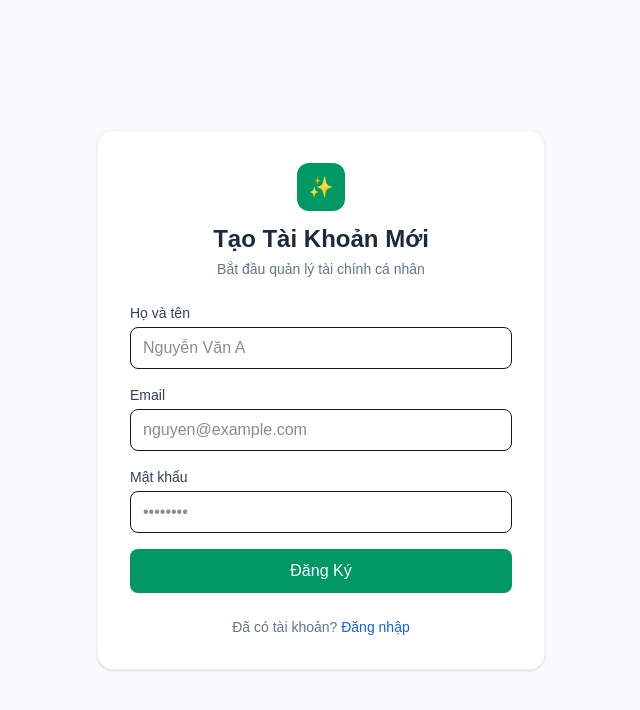
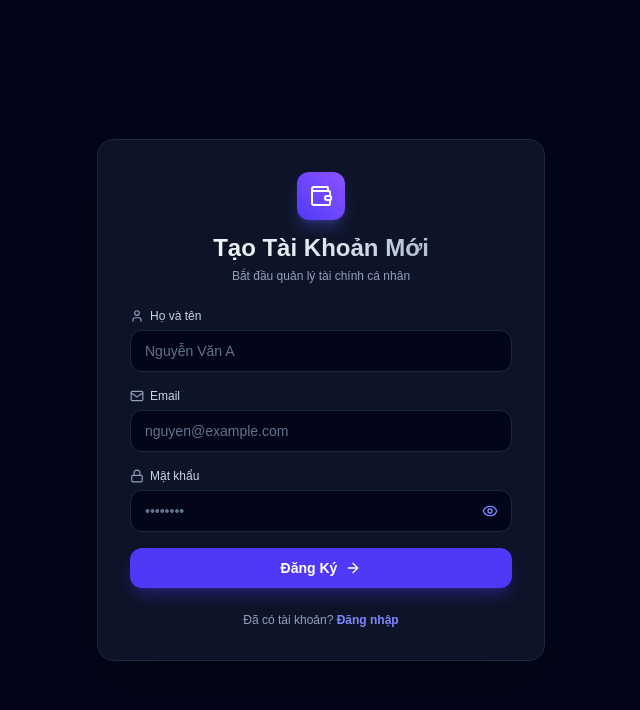
Before and after one commit to trongnguyen72311-wq/internship-personal-nguyentrongnguyen, a Next.js app: page /register in a window 1280 px wide. Shown: the top 710 px of the page, without its empty margins (319-959 px from the left). Built offline with nearby package versions, Linux system fonts and the light colour scheme.

Commit message:
feat: add password visibility toggle eye button to auth pages

```diff
--- a/app/login/page.tsx
+++ b/app/login/page.tsx
@@ -3,10 +3,12 @@
 import { useState } from 'react'
 import { login } from '@/app/actions/auth'
 import Link from 'next/link'
+import { Wallet, Lock, Mail, ArrowRight, Eye, EyeOff } from 'lucide-react'
 
 export default function LoginPage() {
   const [error, setError] = useState<string | null>(null)
   const [loading, setLoading] = useState(false)
+  const [showPassword, setShowPassword] = useState(false)
 
   async function handleSubmit(formData: FormData) {
     setLoading(true)
@@ -19,57 +21,79 @@ export default function LoginPage() {
   }
 
   return (
-    <main className="min-h-screen flex items-center justify-center bg-slate-50 dark:bg-slate-950 p-4">
-      <div className="max-w-md w-full bg-white dark:bg-slate-900 rounded-2xl p-8 shadow-sm border border-slate-100 dark:border-slate-800">
+    <main className="min-h-screen flex items-center justify-center bg-slate-950 text-slate-100 p-4 selection:bg-indigo-500 selection:text-white">
+      <div className="max-w-md w-full bg-slate-900/90 backdrop-blur-md rounded-2xl p-8 shadow-2xl border border-slate-800">
+
+        {/* Logo & Tiêu đề */}
         <div className="text-center mb-6">
-          <div className="w-12 h-12 bg-blue-600 rounded-xl flex items-center justify-center mx-auto mb-3 text-white font-bold text-xl">
-            💳
+          <div className="w-12 h-12 bg-gradient-to-tr from-indigo-600 to-violet-500 rounded-xl flex items-center justify-center mx-auto mb-3 shadow-lg shadow-indigo-500/30 text-white">
+            <Wallet className="w-6 h-6" />
           </div>
-          <h1 className="text-2xl font-bold text-slate-800 dark:text-white">Đăng Nhập</h1>
-          <p className="text-sm text-slate-500 mt-1">Hệ thống Quản Lý Thu Chi Cá Nhân</p>
+          <h1 className="text-2xl font-bold bg-gradient-to-r from-white via-slate-200 to-slate-400 bg-clip-text text-transparent">
+            Đăng Nhập
+          </h1>
+          <p className="text-xs text-slate-400 mt-1">Sổ Thu Chi Cá Nhân</p>
         </div>
 
+        {/* Thông báo lỗi */}
         {error && (
-          <div className="mb-4 p-3 text-sm text-rose-600 bg-rose-50 border border-rose-200 rounded-lg">
+          <div className="mb-4 p-3 text-xs text-rose-400 bg-rose-500/10 border border-rose-500/20 rounded-xl">
             {error}
           </div>
         )}
 
         <form action={handleSubmit} className="space-y-4">
           <div>
-            <label className="block text-sm font-medium text-slate-700 dark:text-slate-300 mb-1">Email</label>
+            <label className="block text-xs font-medium text-slate-300 mb-1.5 flex items-center gap-1.5">
+              <Mail className="w-3.5 h-3.5 text-slate-400" />
+              <span>Email</span>
+            </label>
             <input
               type="email"
               name="email"
               required
               placeholder="nguyen@example.com"
-              className="w-full px-3 py-2 border rounded-lg dark:bg-slate-800 dark:border-slate-700 dark:text-white"
+              className="w-full px-3.5 py-2.5 bg-slate-950 border border-slate-800 rounded-xl text-sm text-white placeholder-slate-500 placeholder:opacity-100 focus:outline-none focus:border-indigo-500 focus:ring-1 focus:ring-indigo-500 transition"
             />
           </div>
 
           <div>
-            <label className="block text-sm font-medium text-slate-700 dark:text-slate-300 mb-1">Mật khẩu</label>
-            <input
-              type="password"
-              name="password"
-              required
-              placeholder="••••••••"
-              className="w-full px-3 py-2 border rounded-lg dark:bg-slate-800 dark:border-slate-700 dark:text-white"
-            />
+            <label className="block text-xs font-medium text-slate-300 mb-1.5 flex items-center gap-1.5">
+              <Lock className="w-3.5 h-3.5 text-slate-400" />
+              <span>Mật khẩu</span>
+            </label>
+            <div className="relative">
+              <input
+                type={showPassword ? 'text' : 'password'}
+                name="password"
+                required
+                placeholder="••••••••"
+                className="w-full pl-3.5 pr-10 py-2.5 bg-slate-950 border border-slate-800 rounded-xl text-sm text-white placeholder-slate-500 placeholder:opacity-100 focus:outline-none focus:border-indigo-500 focus:ring-1 focus:ring-indigo-500 transition"
+              />
+              <button
+                type="button"
+                onClick={() => setShowPassword(!showPassword)}
+                className="absolute right-3 top-1/2 -translate-y-1/2 text-slate-500 hover:text-slate-300 p-0.5 rounded transition"
+                tabIndex={-1}
+              >
+                {showPassword ? <EyeOff className="w-4 h-4" /> : <Eye className="w-4 h-4 text-indigo-400" />}
+              </button>
+            </div>
           </div>
 
           <button
             type="submit"
             disabled={loading}
-            className="w-full py-2.5 bg-blue-600 hover:bg-blue-700 text-white font-medium rounded-lg transition disabled:opacity-50"
+            className="w-full mt-2 py-2.5 bg-indigo-600 hover:bg-indigo-500 text-white font-semibold text-sm rounded-xl transition shadow-lg shadow-indigo-600/30 flex items-center justify-center gap-2 disabled:opacity-50 active:scale-[0.98]"
           >
-            {loading ? 'Đang xác thực...' : 'Đăng Nhập'}
+            <span>{loading ? 'Đang xác thực...' : 'Đăng Nhập'}</span>
+            <ArrowRight className="w-4 h-4" />
           </button>
         </form>
 
-        <p className="text-center text-sm text-slate-500 mt-6">
+        <p className="text-center text-xs text-slate-400 mt-6">
           Chưa có tài khoản?{' '}
-          <Link href="/register" className="text-blue-600 hover:underline font-medium">
+          <Link href="/register" className="text-indigo-400 hover:text-indigo-300 font-semibold transition underline-offset-4 hover:underline">
             Đăng ký ngay
           </Link>
         </p>
--- a/app/register/page.tsx
+++ b/app/register/page.tsx
@@ -3,10 +3,12 @@
 import { useState } from 'react'
 import { register } from '@/app/actions/auth'
 import Link from 'next/link'
+import { Wallet, User, Mail, Lock, ArrowRight, Eye, EyeOff } from 'lucide-react'
 
 export default function RegisterPage() {
   const [error, setError] = useState<string | null>(null)
   const [loading, setLoading] = useState(false)
+  const [showPassword, setShowPassword] = useState(false)
 
   async function handleSubmit(formData: FormData) {
     setLoading(true)
@@ -19,68 +21,92 @@ export default function RegisterPage() {
   }
 
   return (
-    <main className="min-h-screen flex items-center justify-center bg-slate-50 dark:bg-slate-950 p-4">
-      <div className="max-w-md w-full bg-white dark:bg-slate-900 rounded-2xl p-8 shadow-sm border border-slate-100 dark:border-slate-800">
+    <main className="min-h-screen flex items-center justify-center bg-slate-950 text-slate-100 p-4 selection:bg-indigo-500 selection:text-white">
+      <div className="max-w-md w-full bg-slate-900/90 backdrop-blur-md rounded-2xl p-8 shadow-2xl border border-slate-800">
+
+        {/* Logo & Tiêu đề */}
         <div className="text-center mb-6">
-          <div className="w-12 h-12 bg-emerald-600 rounded-xl flex items-center justify-center mx-auto mb-3 text-white font-bold text-xl">
-            ✨
+          <div className="w-12 h-12 bg-gradient-to-tr from-indigo-600 to-violet-500 rounded-xl flex items-center justify-center mx-auto mb-3 shadow-lg shadow-indigo-500/30 text-white">
+            <Wallet className="w-6 h-6" />
           </div>
-          <h1 className="text-2xl font-bold text-slate-800 dark:text-white">Tạo Tài Khoản Mới</h1>
-          <p className="text-sm text-slate-500 mt-1">Bắt đầu quản lý tài chính cá nhân</p>
+          <h1 className="text-2xl font-bold bg-gradient-to-r from-white via-slate-200 to-slate-400 bg-clip-text text-transparent">
+            Tạo Tài Khoản Mới
+          </h1>
+          <p className="text-xs text-slate-400 mt-1">Bắt đầu quản lý tài chính cá nhân</p>
         </div>
 
         {error && (
-          <div className="mb-4 p-3 text-sm text-rose-600 bg-rose-50 border border-rose-200 rounded-lg">
+          <div className="mb-4 p-3 text-xs text-rose-400 bg-rose-500/10 border border-rose-500/20 rounded-xl">
             {error}
           </div>
         )}
 
         <form action={handleSubmit} className="space-y-4">
           <div>
-            <label className="block text-sm font-medium text-slate-700 dark:text-slate-300 mb-1">Họ và tên</label>
+            <label className="block text-xs font-medium text-slate-300 mb-1.5 flex items-center gap-1.5">
+              <User className="w-3.5 h-3.5 text-slate-400" />
+              <span>Họ và tên</span>
+            </label>
             <input
               type="text"
               name="name"
               required
               placeholder="Nguyễn Văn A"
-              className="w-full px-3 py-2 border rounded-lg dark:bg-slate-800 dark:border-slate-700 dark:text-white"
+              className="w-full px-3.5 py-2.5 bg-slate-950 border border-slate-800 rounded-xl text-sm text-white placeholder-slate-500 placeholder:opacity-100 focus:outline-none focus:border-indigo-500 focus:ring-1 focus:ring-indigo-500 transition"
             />
           </div>
 
           <div>
-            <label className="block text-sm font-medium text-slate-700 dark:text-slate-300 mb-1">Email</label>
+            <label className="block text-xs font-medium text-slate-300 mb-1.5 flex items-center gap-1.5">
+              <Mail className="w-3.5 h-3.5 text-slate-400" />
+              <span>Email</span>
+            </label>
             <input
               type="email"
               name="email"
               required
               placeholder="nguyen@example.com"
-              className="w-full px-3 py-2 border rounded-lg dark:bg-slate-800 dark:border-slate-700 dark:text-white"
+              className="w-full px-3.5 py-2.5 bg-slate-950 border border-slate-800 rounded-xl text-sm text-white placeholder-slate-500 placeholder:opacity-100 focus:outline-none focus:border-indigo-500 focus:ring-1 focus:ring-indigo-500 transition"
             />
           </div>
 
           <div>
-            <label className="block text-sm font-medium text-slate-700 dark:text-slate-300 mb-1">Mật khẩu</label>
-            <input
-              type="password"
-              name="password"
-              required
-              placeholder="••••••••"
-              className="w-full px-3 py-2 border rounded-lg dark:bg-slate-800 dark:border-slate-700 dark:text-white"
-            />
+            <label className="block text-xs font-medium text-slate-300 mb-1.5 flex items-center gap-1.5">
+              <Lock className="w-3.5 h-3.5 text-slate-400" />
+              <span>Mật khẩu</span>
+            </label>
+            <div className="relative">
+              <input
+                type={showPassword ? 'text' : 'password'}
+                name="password"
+                required
+                placeholder="••••••••"
+                className="w-full pl-3.5 pr-10 py-2.5 bg-slate-950 border border-slate-800 rounded-xl text-sm text-white placeholder-slate-500 placeholder:opacity-100 focus:outline-none focus:border-indigo-500 focus:ring-1 focus:ring-indigo-500 transition"
+              />
+              <button
+                type="button"
+                onClick={() => setShowPassword(!showPassword)}
+                className="absolute right-3 top-1/2 -translate-y-1/2 text-slate-500 hover:text-slate-300 p-0.5 rounded transition"
+                tabIndex={-1}
+              >
+                {showPassword ? <EyeOff className="w-4 h-4" /> : <Eye className="w-4 h-4 text-indigo-400" />}
+              </button>
+            </div>
           </div>
 
           <button
             type="submit"
             disabled={loading}
-            className="w-full py-2.5 bg-emerald-600 hover:bg-emerald-700 text-white font-medium rounded-lg transition disabled:opacity-50"
+            className="w-full mt-2 py-2.5 bg-indigo-600 hover:bg-indigo-500 text-white font-semibold text-sm rounded-xl transition shadow-lg shadow-indigo-600/30 flex items-center justify-center gap-2 disabled:opacity-50 active:scale-[0.98]"
           >
-            {loading ? 'Đang tạo...' : 'Đăng Ký'}
+            <span>{loading ? 'Đang tạo tài khoản...' : 'Đăng Ký'}</span>
+            <ArrowRight className="w-4 h-4" />
           </button>
         </form>
 
-        <p className="text-center text-sm text-slate-500 mt-6">
+        <p className="text-center text-xs text-slate-400 mt-6">
           Đã có tài khoản?{' '}
-          <Link href="/login" className="text-blue-600 hover:underline font-medium">
+          <Link href="/login" className="text-indigo-400 hover:text-indigo-300 font-semibold transition underline-offset-4 hover:underline">
             Đăng nhập
           </Link>
         </p>
```
